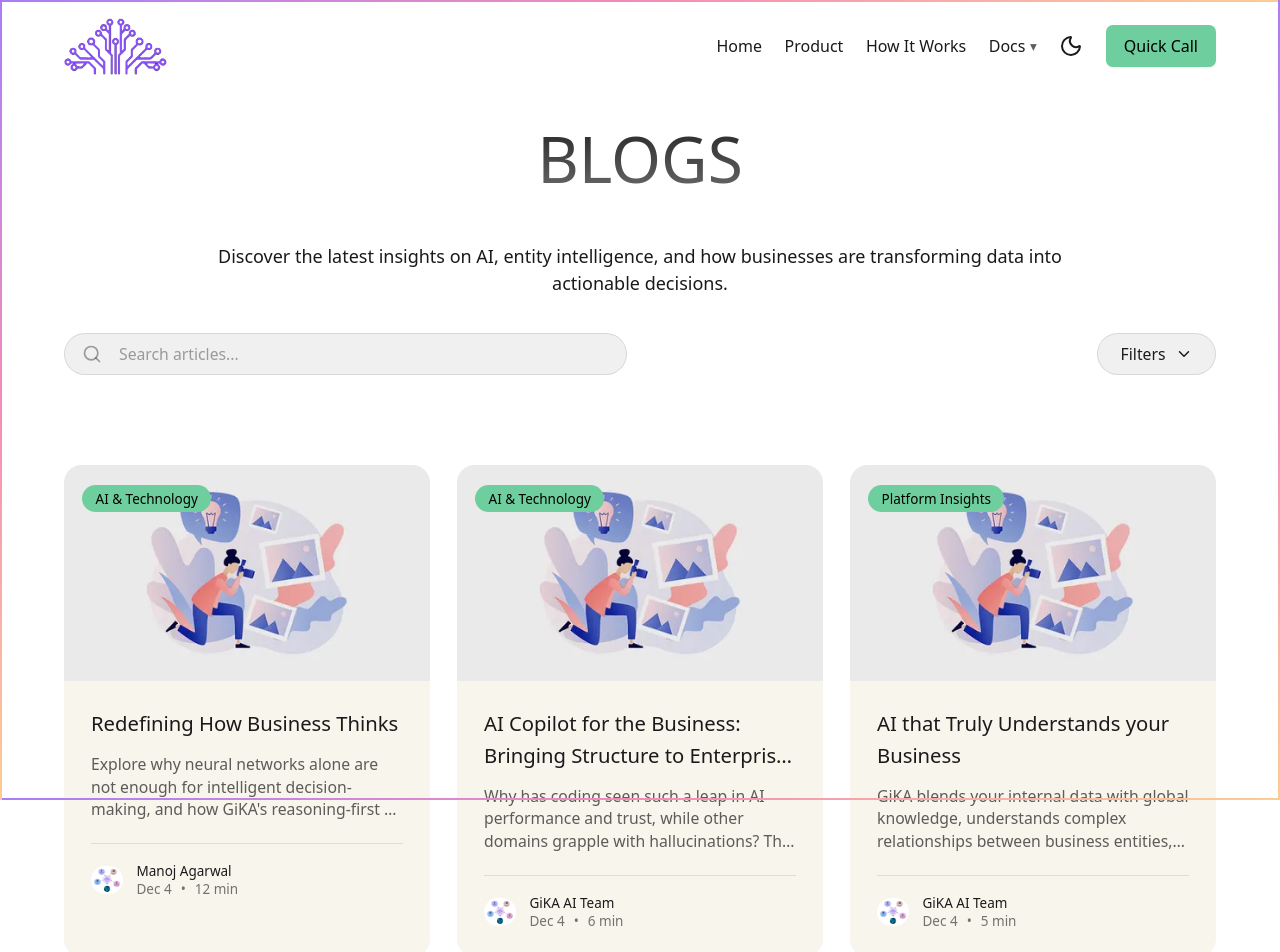
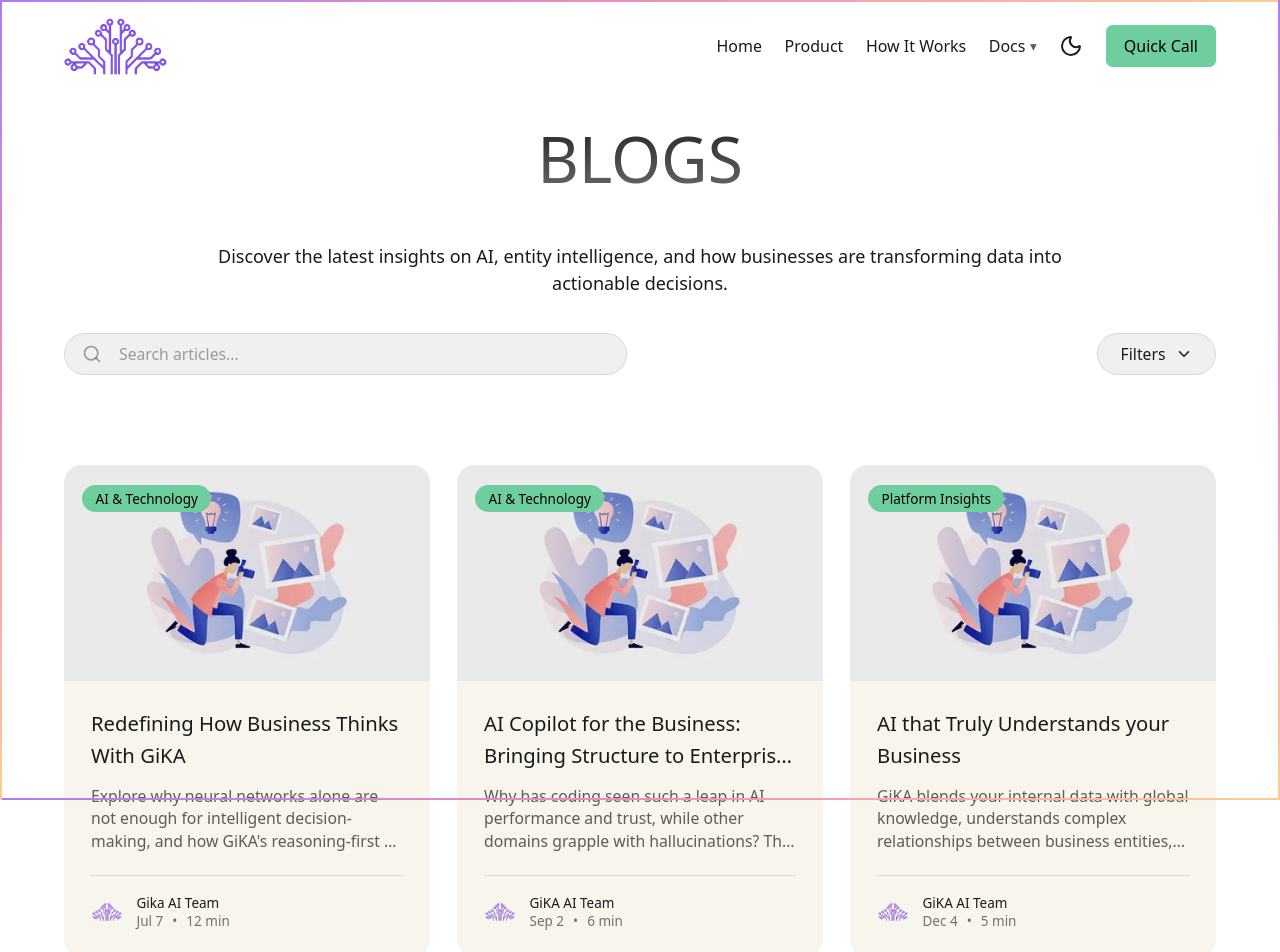
Before and after one commit to geetansh-GiKA/gikagraph, a Next.js app: page /blog in a window 1280 px wide. Shown: the top 952 px of the page. Built offline with nearby package versions, Linux system fonts and the light colour scheme.

Commit message:
Change blog title and using gika logo for avatar

```diff
--- a/src/app/blog/data/blogData.ts
+++ b/src/app/blog/data/blogData.ts
@@ -23,17 +23,17 @@
     {
         id: 1,
         slug: 'ai-that-truly-understands-your-business',
-        title: 'Redefining How Business Thinks',
+        title: 'Redefining How Business Thinks With GiKA',
         excerpt: 'Explore why neural networks alone are not enough for intelligent decision-making, and how GiKA\'s reasoning-first AI goes beyond workflow automation to augment analyst thinking.',
         category: 'AI & Technology',
         categorySlug: 'ai-technology',
         author: {
-            name: 'Manoj Agarwal',
-            avatar: '/GikaAI.png',
+            name: 'Gika AI Team',
+            avatar: '/logo.png',
             role: 'Co-Founder, GiKA AI',
             bio: 'Manoj Agarwal is a co-founder at GiKA AI, leading the vision for reasoning-first AI systems that transform how businesses make decisions. Along with Prabhath Chellingi, Sayantan Kanjilal, and Aadey Shah, he is building the next generation of cognitive AI for enterprise.'
         },
-        publishedAt: '2025-12-04',
+        publishedAt: '2025-07-07',
         readTime: 12,
         coverImage: '/blog/blog.png',
         featured: false,
@@ -180,11 +180,11 @@
         categorySlug: 'ai-technology',
         author: {
             name: 'GiKA AI Team',
-            avatar: '/GikaAI.png',
+            avatar: '/logo.png',
             role: 'GiKA AI',
             bio: 'The GiKA AI team is building the next generation of reasoning-first AI for enterprise decision-making, transforming how businesses think through structured knowledge graphs and entity-aware reasoning.'
         },
-        publishedAt: '2025-12-04',
+        publishedAt: '2025-09-02',
         readTime: 6,
         coverImage: '/blog/blog.png',
         featured: false,
@@ -263,7 +263,7 @@
         categorySlug: 'platform-insights',
         author: {
             name: 'GiKA AI Team',
-            avatar: '/GikaAI.png',
+            avatar: '/logo.png',
             role: 'GiKA AI',
             bio: 'The GiKA AI team is building the next generation of reasoning-first AI for enterprise decision-making, transforming how businesses think through structured knowledge graphs and entity-aware reasoning.'
         },
```
